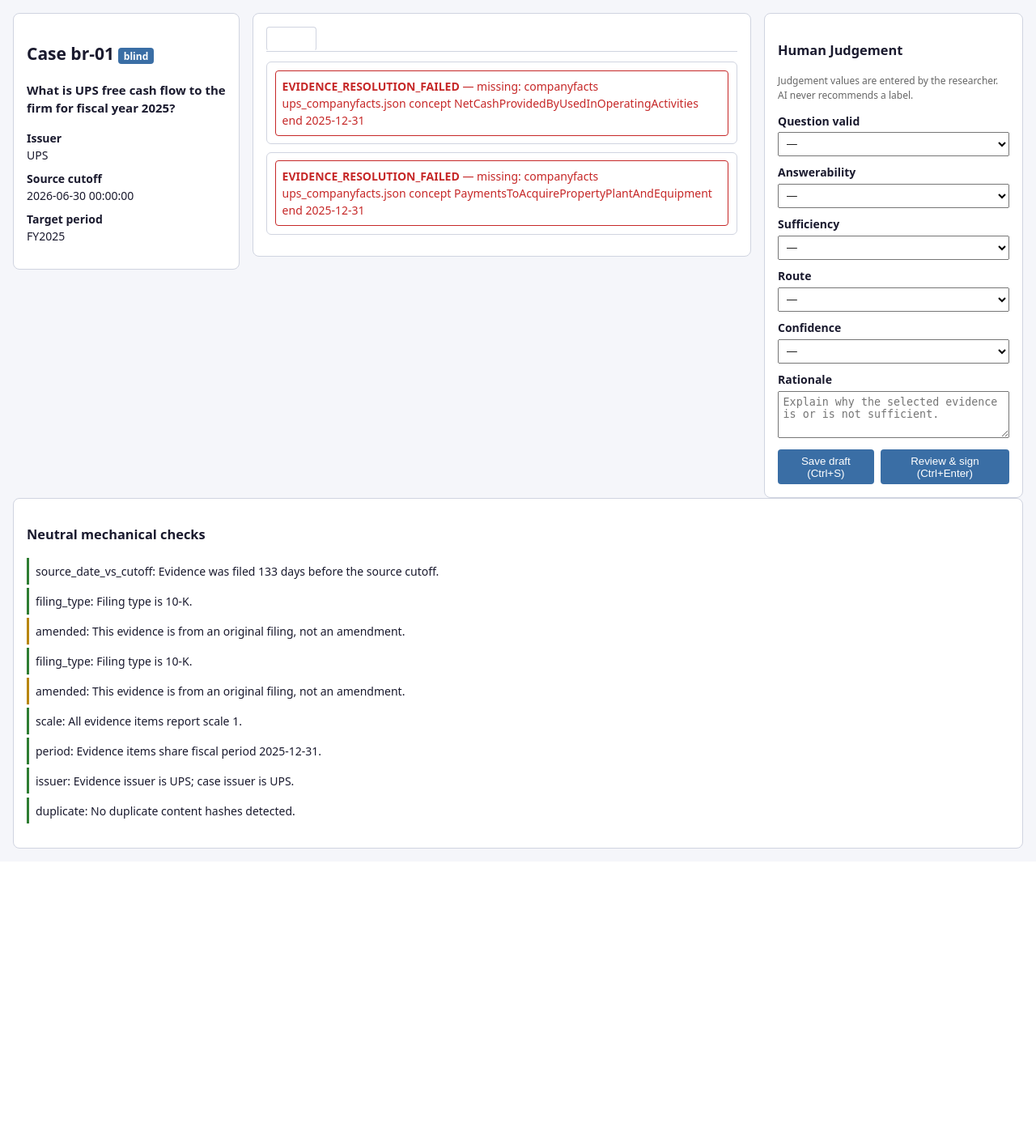
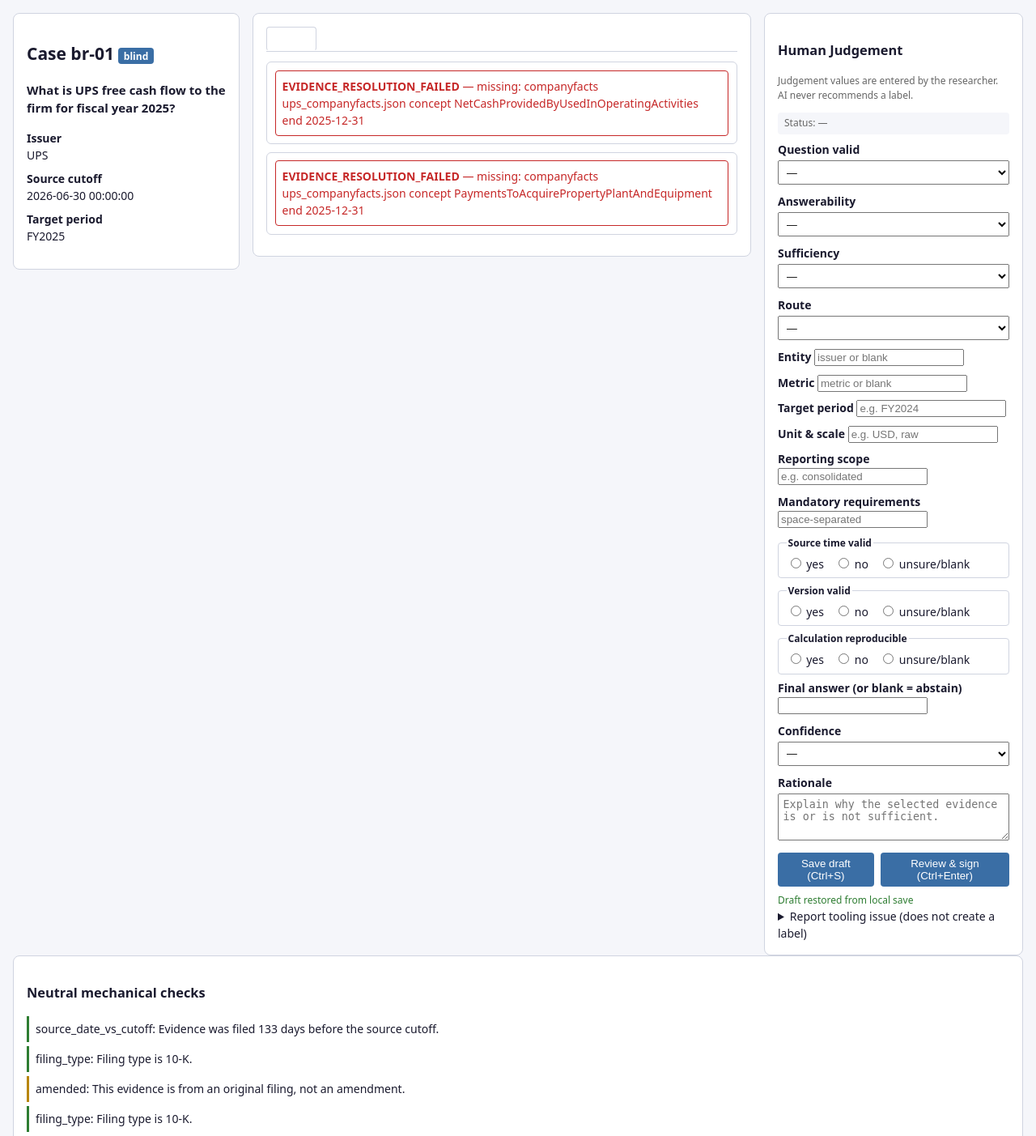
Before and after one commit to ElianChyndale/EcoQuant-Financial-Intelligence, a FastAPI app: page /case/blind/br-01 in a window 1280 px wide. Shown: the part 40-1443 px from the top of the page at 81% size. Before the commit the page ends 1088 px from the top, so only its background shows below. Run offline with FastAPI, Linux system fonts and the light colour scheme.

Commit message:
feat(workbench): shared web/CLI record schema (minimal_evidence_set), complete Save Draft flow + restore, tooling-issue workflow

```diff
--- a/finvest/human_study/web/app.py
+++ b/finvest/human_study/web/app.py
@@ -40,8 +40,10 @@ from finvest.human_study.web.services.signing_adapter import (
     is_signed,
     record_problems_for,
 )
+from finvest.human_study.web.services.tooling_issue import report_tooling_issue
 
 ROOT = Path(__file__).resolve().parents[3]
+TOOLING_ISSUE_PATH = ROOT / "research" / "cache" / "workbench" / "tooling_issues.jsonl"
 DAY1 = ROOT / "human_review" / "day1"
 CACHE = ROOT / "research" / "cache"
 DB_PATH = ROOT / "research" / "cache" / "workbench" / "workbench.sqlite"
@@ -162,6 +164,37 @@ def save_draft(
     return JSONResponse({"ok": True})
 
 
+@app.post("/tooling-issue/{queue}/{key}")
+def tooling_issue(
+    request: Request,
+    queue: str,
+    key: str,
+    reviewer: str = Form(...),
+    evidence_id: str = Form(None),
+    category: str = Form(...),
+    note: str = Form(""),
+):
+    """Report a tooling issue (never a human label)."""
+    db: DraftService = request.app.state.db
+    request_id = request.headers.get("x-request-id", "web")
+    try:
+        report_tooling_issue(
+            issue_path=TOOLING_ISSUE_PATH,
+            case_id=key,
+            queue=queue,
+            evidence_id=evidence_id or None,
+            category=category,
+            note=note,
+            reviewer_id=reviewer,
+            commit="fix/day1-v0.2-scientific-e2e",
+            request_id=request_id,
+        )
+    except ValueError as exc:
+        return JSONResponse({"ok": False, "error": str(exc)}, status_code=400)
+    db.record_interaction(reviewer, key, "tooling_issue", category)
+    return JSONResponse({"ok": True})
+
+
 @app.post("/sign/{queue}/{key}")
 def sign(
     request: Request,
--- a/finvest/human_study/web/static/app.css
+++ b/finvest/human_study/web/static/app.css
@@ -41,3 +41,10 @@ button { padding:.4rem .7rem; cursor:pointer; background:var(--accent); color:#f
 .preflight .ready { color:var(--ok); }
 .preflight .blocked { color:var(--warn); }
 .preflight .invalid { color:var(--bad); }
+.preflight-mini { font-size:12px; color:#666; margin-bottom:.5rem; padding:.3rem .5rem; background:#f5f6fa; border-radius:4px; }
+.save-status { margin-top:.5rem; font-size:12px; min-height:1.2em; }
+.save-status.ok { color:var(--ok); }
+.save-status.error { color:var(--bad); }
+fieldset.tristate { border:1px solid var(--border); border-radius:4px; margin:.4rem 0; padding:.4rem .6rem; }
+fieldset.tristate legend { font-weight:600; font-size:12px; }
+fieldset.tristate label { display:inline; margin-right:.6rem; font-weight:400; }
--- a/finvest/human_study/web/static/app.js
+++ b/finvest/human_study/web/static/app.js
@@ -30,52 +30,126 @@
     var support = document.getElementById("supporting-ids");
     var minimal = document.getElementById("minimal-ids");
     if (support) support.value = collectIds(".ev-support");
-    if (minimal) minimal.value = collectIds(".ev-minimal");
+    if (minimal) minimal.value = collectIds(".ev-minimal");  // minimal_evidence_set
   }
   document.querySelectorAll(".ev-support, .ev-minimal").forEach(function (cb) {
     cb.addEventListener("change", syncHidden);
   });
 
   // --- Build record from form (values only; no label invention) ---
+  // Emits the FULL CLI schema (BASE_FIELD_SPECS), including the CLI-correct
+  // field name minimal_evidence_set (not minimal_evidence_ids).
   function collectRecord() {
     var form = document.getElementById("judgement-form");
     if (!form) return null;
+    var queue = form.dataset.queue;
+    function val(name) {
+      var el = form.elements[name];
+      if (!el) return null;
+      if (el.type === "checkbox") return el.checked;
+      if (el.type === "radio") {
+        for (var i = 0; i < el.length; i++) {
+          if (el[i].checked) {
+            return el[i].value === "" ? null : (el[i].value === "true" ? true : (el[i].value === "false" ? false : el[i].value));
+          }
+        }
+        return null;
+      }
+      return el.value !== "" ? el.value : null;
+    }
+    function idList(name) {
+      var el = form.elements[name];
+      if (!el) return [];
+      return String(el.value || "").split(/\s+/).filter(Boolean);
+    }
     var record = {
-      record_type: form.dataset.queue === "base" ? "BASE_22" : "PAIRED_12",
-      case_id: form.dataset.key,
-      question_valid: form.question_valid.value || null,
-      answerability: form.answerability.value || null,
-      sufficiency: form.sufficiency.value || null,
-      route: form.route.value || null,
-      reviewer_confidence: form.reviewer_confidence.value ? parseInt(form.reviewer_confidence.value, 10) : null,
-      reviewer_notes: form.reviewer_notes.value || null,
-      supporting_evidence_ids: (form.supporting_evidence_ids.value || "").split(/\s+/).filter(Boolean),
-      minimal_evidence_ids: (form.minimal_evidence_ids.value || "").split(/\s+/).filter(Boolean),
-      elapsed_seconds: 0,
+      record_type: queue === "base" ? "BASE_22" :
+                   queue === "paired" ? "PAIRED_12" :
+                   queue === "interface" ? "INTERFACE_PILOT" : "BLIND_REPEAT",
     };
+    if (queue === "interface") {
+      record.case_id = form.dataset.key;
+      record.display_condition = form.display_condition ? form.display_condition.value : null;
+      record.final_judgement = val("final_judgement");
+      record.error_detected = val("error_detected") === true;
+      record.missing_evidence_detected = val("missing_evidence_detected") === true;
+      record.wrong_period_detected = val("wrong_period_detected") === true;
+      record.review_time_seconds = val("review_time_seconds");
+      record.confidence = val("confidence");
+      record.interface_notes = val("interface_notes");
+      record.elapsed_seconds = 0;
+      return record;
+    }
+    // Base / paired / blind share the CLI BASE_FIELD_SPECS.
+    record.case_id = form.dataset.key;
+    if (queue === "paired") { record.review_token = form.dataset.key; record.condition_identity = "HIDDEN_DURING_REVIEW"; record.pass = 1; }
+    if (queue === "blind") { record.temp_id = form.dataset.key; record.pass = 2; }
+    record.question_valid = val("question_valid");
+    record.answerability = val("answerability");
+    record.sufficiency = val("sufficiency");
+    record.entity = val("entity");
+    record.metric = val("metric");
+    record.target_period = val("target_period");
+    record.unit_and_scale = val("unit_and_scale");
+    record.reporting_scope = val("reporting_scope");
+    record.mandatory_requirements = idList("mandatory_requirements");
+    record.supporting_evidence_ids = idList("supporting_evidence_ids");
+    record.minimal_evidence_set = idList("minimal_evidence_set"); // CLI-correct name
+    record.source_time_valid = val("source_time_valid");
+    record.version_valid = val("version_valid");
+    record.calculation_reproducible = val("calculation_reproducible");
+    record.final_answer_or_null = val("final_answer_or_null");
+    record.reviewer_confidence = val("reviewer_confidence");
+    record.reviewer_notes = val("reviewer_notes");
+    record.elapsed_seconds = 0;
     return record;
   }
 
-  // --- Autosave (Ctrl+S, plus on change) ---
-  function autosave() {
+  // --- Save draft (button click + Ctrl+S autosave, with visible outcome) ---
+  function showSaveStatus(text, isError) {
+    var el = document.getElementById("save-status");
+    if (!el) return;
+    el.textContent = text;
+    el.className = "save-status " + (isError ? "error" : "ok");
+  }
+  function autosave(opts) {
+    opts = opts || {};
     var form = document.getElementById("judgement-form");
-    if (!form) return;
+    if (!form) return Promise.resolve(false);
     var record = collectRecord();
-    if (!record) return;
-    fetch("/draft/" + form.dataset.queue + "/" + form.dataset.key, {
+    if (!record) return Promise.resolve(false);
+    var btn = document.getElementById("save-draft");
+    var originalLabel = btn ? btn.textContent : "";
+    if (btn) btn.textContent = "Saving...";
+    var requestId = "req-" + Date.now() + "-" + Math.floor(Math.random() * 1000);
+    return fetch("/draft/" + form.dataset.queue + "/" + form.dataset.key, {
       method: "POST",
       headers: { "Content-Type": "application/x-www-form-urlencoded" },
       body: new URLSearchParams({
         reviewer: form.dataset.reviewer,
         payload: JSON.stringify(record),
+        _request_id: requestId,
       }),
-    }).then(function (r) { return r.json(); }).then(function () {
-      var p = document.getElementById("global-progress");
-      if (p) p.textContent = "Autosaved " + new Date().toLocaleTimeString();
+    }).then(function (r) {
+      if (!r.ok) throw new Error("HTTP " + r.status);
+      return r.json();
+    }).then(function (res) {
+      if (!res.ok) throw new Error(res.error || "draft save failed");
+      if (btn) btn.textContent = originalLabel;
+      var now = new Date();
+      var ts = ("0" + now.getHours()).slice(-2) + ":" + ("0" + now.getMinutes()).slice(-2) + ":" + ("0" + now.getSeconds()).slice(-2);
+      showSaveStatus("Draft saved locally at " + ts + " (id " + requestId + ")", false);
+      return true;
+    }).catch(function (err) {
+      if (btn) btn.textContent = originalLabel;
+      showSaveStatus("Save failed: " + (err && err.message ? err.message : "unknown") + " (id " + requestId + "). Click Save draft to retry.", true);
+      return false;
     });
   }
-  document.querySelectorAll("#judgement-form select, #judgement-form textarea").forEach(function (el) {
-    el.addEventListener("change", autosave);
+  var saveBtn = document.getElementById("save-draft");
+  if (saveBtn) saveBtn.addEventListener("click", function () { autosave(); });
+  document.querySelectorAll("#judgement-form select, #judgement-form textarea, #judgement-form input").forEach(function (el) {
+    el.addEventListener("change", function () { autosave(); });
   });
   document.addEventListener("keydown", function (e) {
     if ((e.ctrlKey || e.metaKey) && e.key === "s") { e.preventDefault(); autosave(); }
@@ -90,9 +164,66 @@
     document.getElementById("sign-confirm").value = "";
     document.getElementById("sign-confirm").focus();
   }
+  // --- Restore draft values on page load (refresh + restart recovery) ---
+  function restoreDraft() {
+    var form = document.getElementById("judgement-form");
+    if (!form || !window.__draft) return;
+    var draft = window.__draft;
+    Object.keys(draft).forEach(function (key) {
+      var value = draft[key];
+      var el = form.elements[key];
+      if (!el) return;
+      if (el.type === "radio") {
+        for (var i = 0; i < el.length; i++) {
+          if (String(el[i].value) === String(value)) el[i].checked = true;
+        }
+      } else if (el.type === "checkbox") {
+        el.checked = !!value;
+      } else if (el.tagName === "SELECT" || el.tagName === "TEXTAREA" || el.tagName === "INPUT") {
+        el.value = value === null || value === undefined ? "" : value;
+      }
+    });
+    // Restore evidence checkboxes from supporting/minimal arrays.
+    if (draft.supporting_evidence_ids) {
+      document.querySelectorAll(".ev-support").forEach(function (cb) {
+        if (draft.supporting_evidence_ids.indexOf(cb.dataset.eid) !== -1) cb.checked = true;
+      });
+    }
+    if (draft.minimal_evidence_set) {
+      document.querySelectorAll(".ev-minimal").forEach(function (cb) {
+        if (draft.minimal_evidence_set.indexOf(cb.dataset.eid) !== -1) cb.checked = true;
+      });
+    }
+    syncHidden();
+    showSaveStatus("Draft restored from local save", false);
+  }
+
+  // --- Report tooling issue (never a label) ---
+  var issueBtn = document.getElementById("report-issue");
+  if (issueBtn) {
+    issueBtn.addEventListener("click", function () {
+      var form = document.getElementById("judgement-form");
+      var body = new URLSearchParams({
+        reviewer: form.dataset.reviewer,
+        category: document.getElementById("issue-category").value,
+        evidence_id: document.getElementById("issue-evidence").value,
+        note: document.getElementById("issue-note").value,
+      });
+      fetch("/tooling-issue/" + form.dataset.queue + "/" + form.dataset.key, {
+        method: "POST",
+        headers: { "Content-Type": "application/x-www-form-urlencoded" },
+        body: body,
+      }).then(function (r) { return r.json(); }).then(function (res) {
+        var s = document.getElementById("issue-status");
+        if (s) { s.textContent = res.ok ? "Issue reported (not a label)." : "Failed: " + res.error; }
+      });
+    });
+  }
+
   var openReviewBtn = document.getElementById("open-final-review");
   if (!openReviewBtn) return; // dashboard page: no case controls
   openReviewBtn.addEventListener("click", openFinalReview);
+  restoreDraft();
 
   document.getElementById("do-sign").addEventListener("click", function () {
     var form = document.getElementById("judgement-form");
--- a/finvest/human_study/web/templates/case_base.html
+++ b/finvest/human_study/web/templates/case_base.html
@@ -105,7 +105,10 @@
   <section class="panel judgement-panel">
     <h3>Human Judgement</h3>
     <p class="hint">Judgement values are entered by the researcher. AI never recommends a label.</p>
-    <form id="judgement-form" data-queue="{{ queue }}" data-key="{{ key }}" data-reviewer="{{ reviewer }}">
+    <form id="judgement-form" data-queue="{{ queue }}" data-key="{{ key }}" data-reviewer="{{ reviewer }}" data-preflight="{{ preflight.status if preflight else '' }}">
+      <div class="preflight-mini">
+        Status: {{ preflight.status if preflight else "—" }}{% if preflight and preflight.reason %}: {{ preflight.reason }}{% endif %}
+      </div>
       <label>Question valid
         <select name="question_valid">
           <option value="">—</option>
@@ -134,6 +137,31 @@
           <option>REVIEW_UNRESOLVED</option>
         </select>
       </label>
+      <label>Entity <input name="entity" placeholder="issuer or blank"></label>
+      <label>Metric <input name="metric" placeholder="metric or blank"></label>
+      <label>Target period <input name="target_period" placeholder="e.g. FY2024"></label>
+      <label>Unit & scale <input name="unit_and_scale" placeholder="e.g. USD, raw"></label>
+      <label>Reporting scope <input name="reporting_scope" placeholder="e.g. consolidated"></label>
+      <label>Mandatory requirements <input name="mandatory_requirements" placeholder="space-separated"></label>
+      <fieldset class="tristate">
+        <legend>Source time valid</legend>
+        <label><input type="radio" name="source_time_valid" value="true"> yes</label>
+        <label><input type="radio" name="source_time_valid" value="false"> no</label>
+        <label><input type="radio" name="source_time_valid" value=""> unsure/blank</label>
+      </fieldset>
+      <fieldset class="tristate">
+        <legend>Version valid</legend>
+        <label><input type="radio" name="version_valid" value="true"> yes</label>
+        <label><input type="radio" name="version_valid" value="false"> no</label>
+        <label><input type="radio" name="version_valid" value=""> unsure/blank</label>
+      </fieldset>
+      <fieldset class="tristate">
+        <legend>Calculation reproducible</legend>
+        <label><input type="radio" name="calculation_reproducible" value="true"> yes</label>
+        <label><input type="radio" name="calculation_reproducible" value="false"> no</label>
+        <label><input type="radio" name="calculation_reproducible" value=""> unsure/blank</label>
+      </fieldset>
+      <label>Final answer (or blank = abstain) <input name="final_answer_or_null"></label>
       <label>Confidence
         <select name="reviewer_confidence">
           <option value="">—</option>
@@ -144,12 +172,25 @@
         <textarea name="reviewer_notes" rows="3" placeholder="Explain why the selected evidence is or is not sufficient."></textarea>
       </label>
       <input type="hidden" name="supporting_evidence_ids" id="supporting-ids">
-      <input type="hidden" name="minimal_evidence_ids" id="minimal-ids">
+      <input type="hidden" name="minimal_evidence_set" id="minimal-ids">
       <div class="form-actions">
         <button type="button" id="save-draft">Save draft (Ctrl+S)</button>
         <button type="button" id="open-final-review">Review & sign (Ctrl+Enter)</button>
       </div>
+      <div id="save-status" class="save-status"></div>
     </form>
+    <details class="tooling-issue">
+      <summary>Report tooling issue (does not create a label)</summary>
+      <select id="issue-category">
+        {% for c in ("MISSING_VALUE","MISSING_UNIT","METADATA_INCONSISTENCY","EVIDENCE_RESOLUTION_FAILED","VERSION_TIMELINE_MISSING","WRONG_CONCEPT_DISPLAYED","UI_ACTION_FAILED","INVALID_BENCHMARK_CASE","OTHER_TOOLING_ISSUE") %}
+        <option value="{{ c }}">{{ c }}</option>
+        {% endfor %}
+      </select>
+      <input id="issue-evidence" placeholder="evidence ID (optional)">
+      <textarea id="issue-note" rows="2" placeholder="Short researcher note (not a label)"></textarea>
+      <button type="button" id="report-issue">Report issue</button>
+      <div id="issue-status" class="save-status"></div>
+    </details>
   </section>
 </div>
 
@@ -165,6 +206,8 @@
   </ul>
 </section>
 
+<script>window.__draft = {{ draft | tojson if draft else {} }};</script>
+
 <!-- Final review + signing (requires typed SIGN) -->
 <div id="final-review-modal" hidden>
   <h3>Final record review</h3>
```
Also changed, not shown: finvest/human_study/web/services/record_schema.py (added, +82 -0 lines), finvest/human_study/web/services/tooling_issue.py (added, +57 -0 lines).
